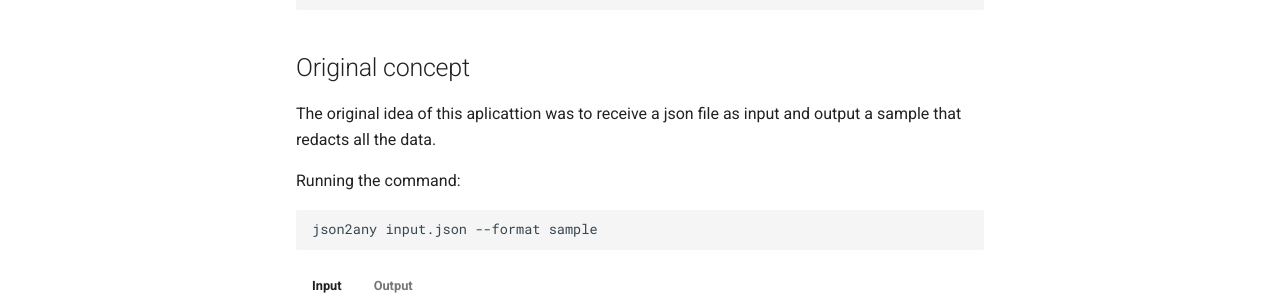
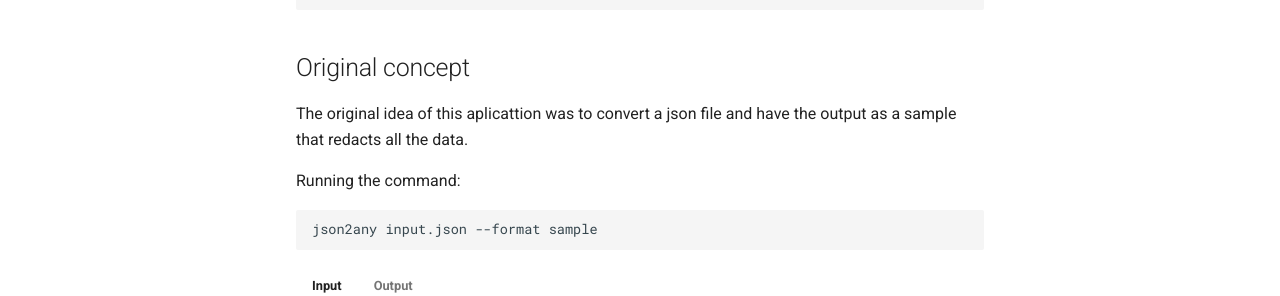
Before and after one commit to fcrozetta/toolkit, an MkDocs documentation site: the page built from docs/docs/Json/json2any.md, in a window 1280 px wide and 900 px high. Shown: the part 347-643 px from the top of the window. Built offline with MkDocs 1.6.1 and Material for MkDocs 9.7.7, drawn with Linux system fonts in a browser that asks for light colours; emoji names are drawn with the system emoji font; comment, search, counter and statistics services are not loaded.

Commit message:
change in docs

```diff
--- a/docs/docs/Json/json2any.md
+++ b/docs/docs/Json/json2any.md
@@ -14,7 +14,7 @@ json2any input.json > out.json
 
 ## Original concept
 
-The original idea of this aplicattion was to receive a json file as input and output a sample that redacts all the data.
+The original idea of this aplicattion was to convert a json file and have the output as a sample that redacts all the data.
 
 Running the command:
 
```
